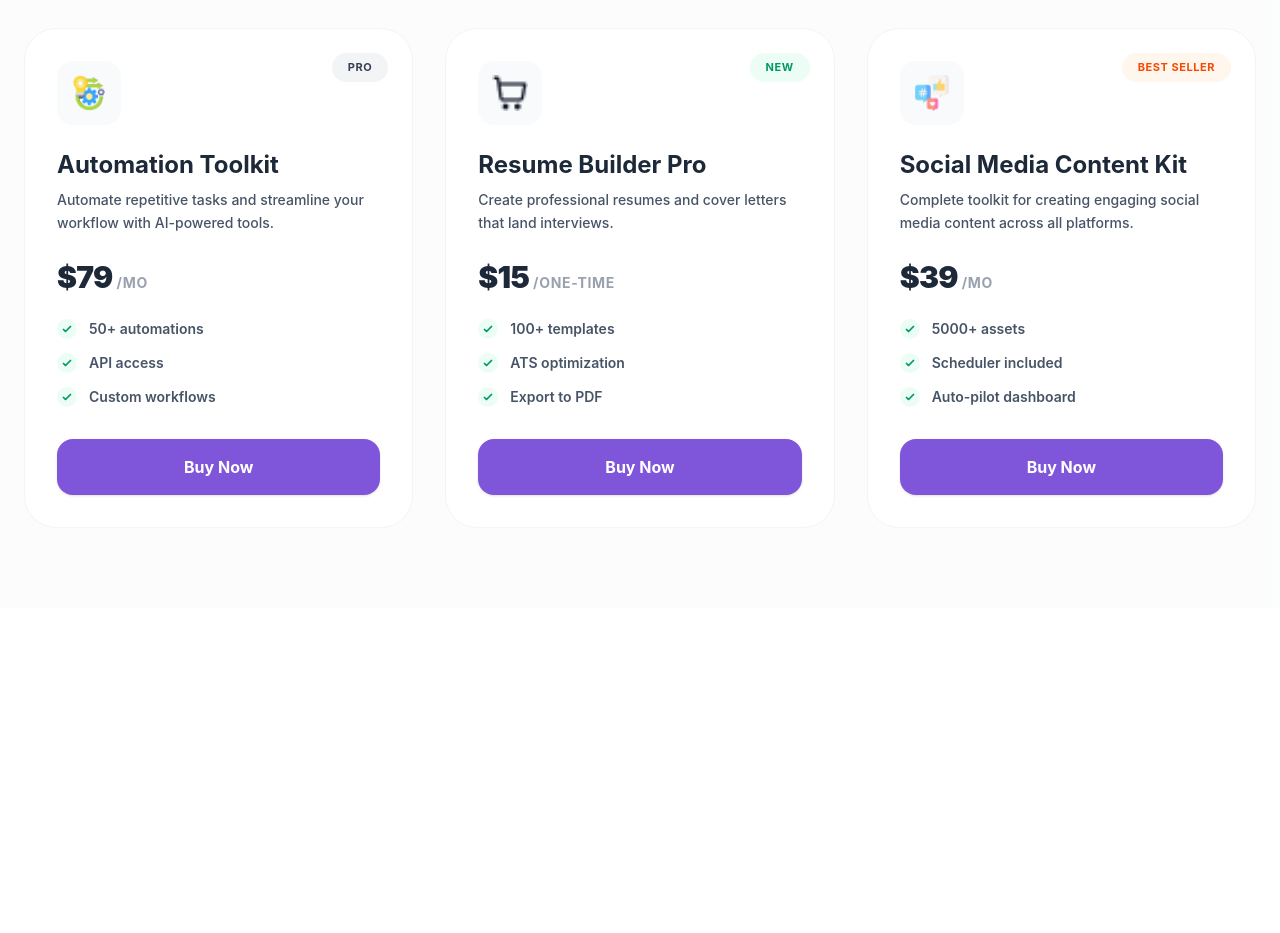
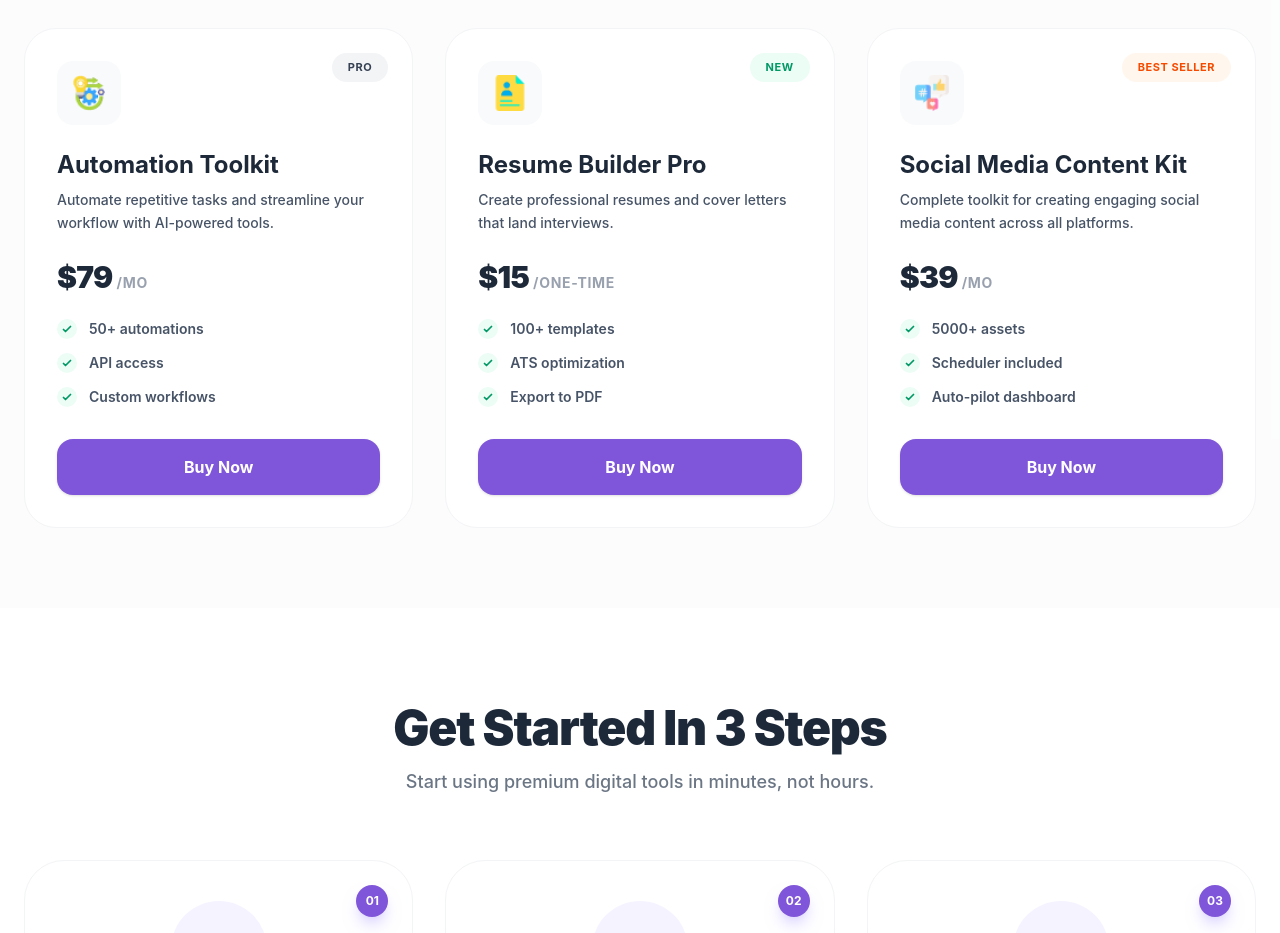
Before and after one commit to ahadunnobi/DigiTools, a React (Vite) app: page / in a window 1280 px wide. Shown: the part 1848-2781 px from the top of the page. Before the commit the page ends 2456 px from the top, so only its background shows below. Built offline with nearby package versions, Linux system fonts and the light colour scheme.

Commit message:
camera and  GS 3Steps added

```diff
--- a/src/App.jsx
+++ b/src/App.jsx
@@ -5,6 +5,7 @@ import Navbar from './components/Navbar';
 import Hero from './components/Hero';
 import Stats from './components/Stats';
 import Products from './components/Products';
+import Steps from './components/Steps';
 
 function App() {
   const [cart, setCart] = useState([]);
@@ -22,6 +23,7 @@ function App() {
           activeTab={activeTab}
           setActiveTab={setActiveTab}
         />
+        <Steps />
       </main>
       <ToastContainer />
     </div>
--- /dev/null
+++ b/src/components/Steps.jsx
@@ -0,0 +1,83 @@
+import React from 'react';
+
+const steps = [
+  {
+    id: '01',
+    title: 'Create Account',
+    description: 'Sign up for free in seconds. No credit card required to get started.',
+    icon: (
+      <svg className="h-8 w-8 text-violet-600" fill="none" viewBox="0 0 24 24" stroke="currentColor">
+        <path strokeLinecap="round" strokeLinejoin="round" strokeWidth={2} d="M16 7a4 4 0 11-8 0 4 4 0 018 0zM12 14a7 7 0 00-7 7h14a7 7 0 00-7-7z" />
+      </svg>
+    )
+  },
+  {
+    id: '02',
+    title: 'Choose Products',
+    description: 'Browse our catalog and select the tools that fit your needs.',
+    icon: (
+      <svg className="h-8 w-8 text-violet-600" fill="none" viewBox="0 0 24 24" stroke="currentColor">
+        <path strokeLinecap="round" strokeLinejoin="round" strokeWidth={2} d="M20 7l-8-4-8 4m16 0l-8 4m8-4v10l-8 4m0-10L4 7m8 4v10M4 7v10l8 4" />
+      </svg>
+    )
+  },
+  {
+    id: '03',
+    title: 'Start Creating',
+    description: 'Download and start using your premium tools immediately.',
+    icon: (
+      <svg className="h-8 w-8 text-violet-600" fill="none" viewBox="0 0 24 24" stroke="currentColor">
+        <path strokeLinecap="round" strokeLinejoin="round" strokeWidth={2} d="M13 10V3L4 14h7v7l9-11h-7z" />
+      </svg>
+    )
+  }
+];
+
+const Steps = () => {
+  return (
+    <section id="steps" className="py-24 bg-white">
+      <div className="max-w-7xl mx-auto px-6">
+        {/* Header */}
+        <div className="text-center mb-16">
+          <h2 className="text-4xl md:text-5xl font-black text-[#1D2939] mb-4 tracking-tight">
+            Get Started In 3 Steps
+          </h2>
+          <p className="text-[#475467] text-lg font-medium opacity-80">
+            Start using premium digital tools in minutes, not hours.
+          </p>
+        </div>
+
+        {/* Steps Grid */}
+        <div className="grid grid-cols-1 md:grid-cols-3 gap-8">
+          {steps.map((step) => (
+            <div key={step.id} className="relative bg-white rounded-[2.5rem] border border-gray-100 p-10 flex flex-col items-center text-center hover:shadow-2xl hover:shadow-violet-100 transition-all duration-500 group">
+              {/* Step Number Badge */}
+              <div className="absolute top-6 right-6 h-8 w-8 bg-[#7F56D9] text-white text-xs font-bold rounded-full flex items-center justify-center shadow-lg shadow-violet-200">
+                {step.id}
+              </div>
+
+              {/* Icon Container */}
+              <div className="mb-8 relative transition-transform duration-500 group-hover:scale-110">
+                <div className="h-24 w-24 rounded-full bg-violet-50 flex items-center justify-center">
+                  {step.icon}
+                </div>
+                {/* Decorative pulse effect */}
+                <div className="absolute inset-0 rounded-full bg-violet-200/20 animate-ping -z-10 group-hover:animate-none" />
+              </div>
+
+              {/* Content */}
+              <h3 className="text-2xl font-extrabold text-[#1D2939] mb-4">
+                {step.title}
+              </h3>
+              <p className="text-[#475467] text-base leading-relaxed font-medium">
+                {step.description}
+              </p>
+            </div>
+          ))}
+        </div>
+      </div>
+    </section>
+  );
+};
+
+export default Steps;
--- a/src/data/products.json
+++ b/src/data/products.json
@@ -30,7 +30,7 @@
     "tag": "New",
     "tagType": "new",
     "features": ["10M+ assets", "Commercial use", "No attribution"],
-    "icon": "/assets/products/portfolio.png"
+    "icon": "/assets/products/camera_8775444 1.png"
   },
   {
     "id": 4,
@@ -52,7 +52,7 @@
     "tag": "New",
     "tagType": "new",
     "features": ["100+ templates", "ATS optimization", "Export to PDF"],
-    "icon": "/assets/products/shopping-cart.png"
+    "icon": "/assets/products/portfolio.png"
   },
   {
     "id": 6,
```
Also changed, not shown: assets/products/camera_8775444 1.png (added), public/assets/products/camera_8775444 1.png (added).
